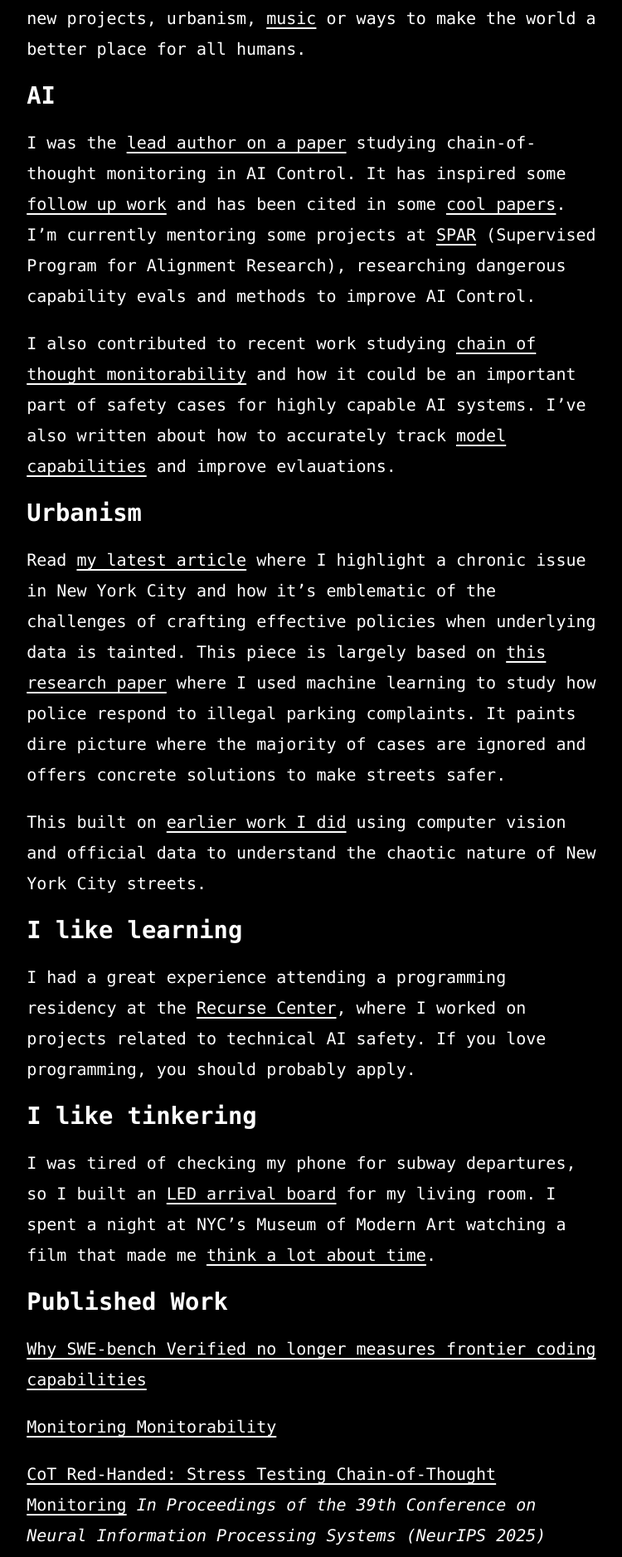
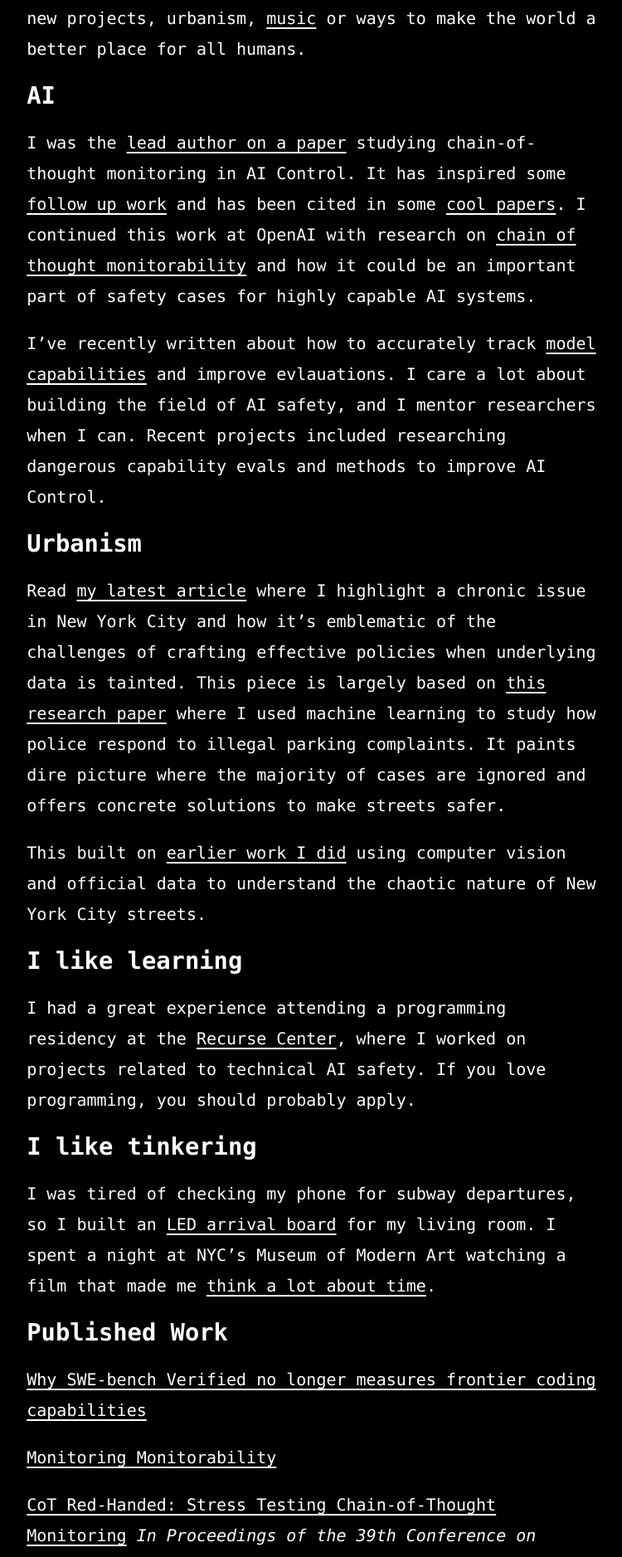
Before and after one commit to benarnav/benarnav.github.io, a Jekyll site: the page built from index.md, in a window 1280 px wide. Shown: the part 538-2415 px from the top of the page at 83% size, without its empty margins (261-1011 px from the left). Built offline with Jekyll 4.4.1, drawn with Linux system fonts in a browser that asks for light colours; some web fonts are replaced; some of the changed text lies outside the part shown.

Commit message:
update text

```diff
--- a/index.md
+++ b/index.md
@@ -15,9 +15,9 @@ AI safety, new projects, urbanism, [music](https://www.youtube.com/watch?v=OKgYJ
 
 ### AI
 
-I was the [lead author on a paper](https://arxiv.org/abs/2505.23575){:target="_blank" rel="noopener"} studying chain-of-thought monitoring in AI Control. It has inspired some [follow up work](https://www.lesswrong.com/posts/nRcKDYi2KfRTXdvDF/extract-and-evaluate-monitoring-can-significantly-enhance){:target="_blank" rel="noopener"} and has been cited in some [cool papers](https://arxiv.org/pdf/2507.11473){:target="_blank" rel="noopener"}. I'm currently mentoring some projects at [SPAR](https://sparai.org/){:target="_blank" rel="noopener"} (Supervised Program for Alignment Research), researching dangerous capability evals and methods to improve AI Control.
+I was the [lead author on a paper](https://arxiv.org/abs/2505.23575){:target="_blank" rel="noopener"} studying chain-of-thought monitoring in AI Control. It has inspired some [follow up work](https://www.lesswrong.com/posts/nRcKDYi2KfRTXdvDF/extract-and-evaluate-monitoring-can-significantly-enhance){:target="_blank" rel="noopener"} and has been cited in some [cool papers](https://arxiv.org/pdf/2507.11473){:target="_blank" rel="noopener"}. I continued this work at OpenAI with research on [chain of thought monitorability](https://openai.com/index/evaluating-chain-of-thought-monitorability/){:target="_blank" rel="noopener"} and how it could be an important part of safety cases for highly capable AI systems.
 
-I also contributed to recent work studying [chain of thought monitorability](https://openai.com/index/evaluating-chain-of-thought-monitorability/){:target="_blank" rel="noopener"} and how it could be an important part of safety cases for highly capable AI systems. I've also written about how to accurately track [model capabilities](https://openai.com/index/why-we-no-longer-evaluate-swe-bench-verified/){:target="_blank" rel="noopener"} and improve evlauations.
+I've recently written about how to accurately track [model capabilities](https://openai.com/index/why-we-no-longer-evaluate-swe-bench-verified/){:target="_blank" rel="noopener"} and improve evlauations. I care a lot about building the field of AI safety, and I mentor researchers when I can. Recent projects included researching dangerous capability evals and methods to improve AI Control.
 
 ### Urbanism
 
```
